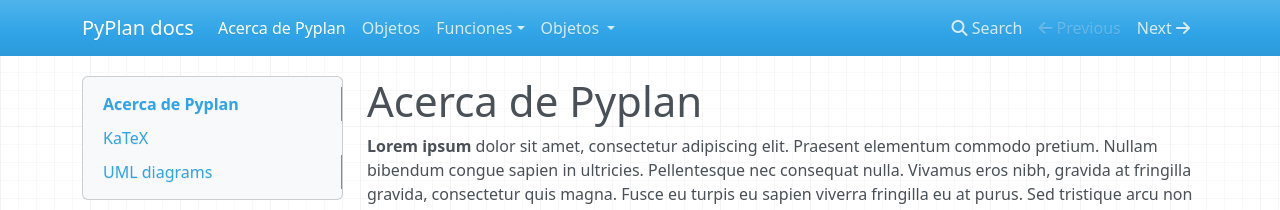
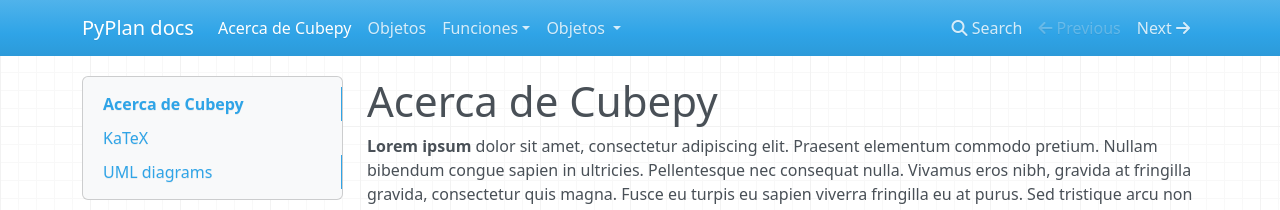
Before and after one commit to novix-sa/cubepy, an MkDocs documentation site: the page built from docs/index.md, in a window 1280 px wide and 986 px high. Shown: the top 210 px of the window. Built offline with MkDocs 1.6.1, drawn with Linux system fonts in a browser that asks for light colours; nearby versions of some CDN libraries; some of the changed lines change nothing that is shown.

Commit message:
docs/index.md updated from https://stackedit.io/

````diff
--- a/docs/index.md
+++ b/docs/index.md
@@ -1,4 +1,4 @@
-# Acerca de Pyplan
+# Acerca de Cubepy
 
 **Lorem ipsum** dolor sit amet, consectetur adipiscing elit. Praesent elementum commodo pretium. Nullam bibendum congue sapien in ultricies. Pellentesque nec consequat nulla. Vivamus eros nibh, gravida at fringilla gravida, consectetur quis magna. Fusce eu turpis eu sapien viverra fringilla eu at purus. Sed tristique arcu non dui auctor maximus. Praesent eget ante odio. Ut convallis tellus molestie, iaculis leo eget, rhoncus tellus. Suspendisse pharetra aliquet ex sit amet tincidunt. Nullam feugiat sed nulla vel volutpat. docs
 
@@ -45,6 +45,6 @@ C --> D
 ```
 
 <!--stackedit_data:
-eyJoaXN0b3J5IjpbNDY2MjI0MjYwLDkwMTUzODA5NiwyNjgyMT
-Q2MzZdfQ==
+eyJoaXN0b3J5IjpbMTAwMjE3OTUxMiw0NjYyMjQyNjAsOTAxNT
+M4MDk2LDI2ODIxNDYzNl19
 -->
````
